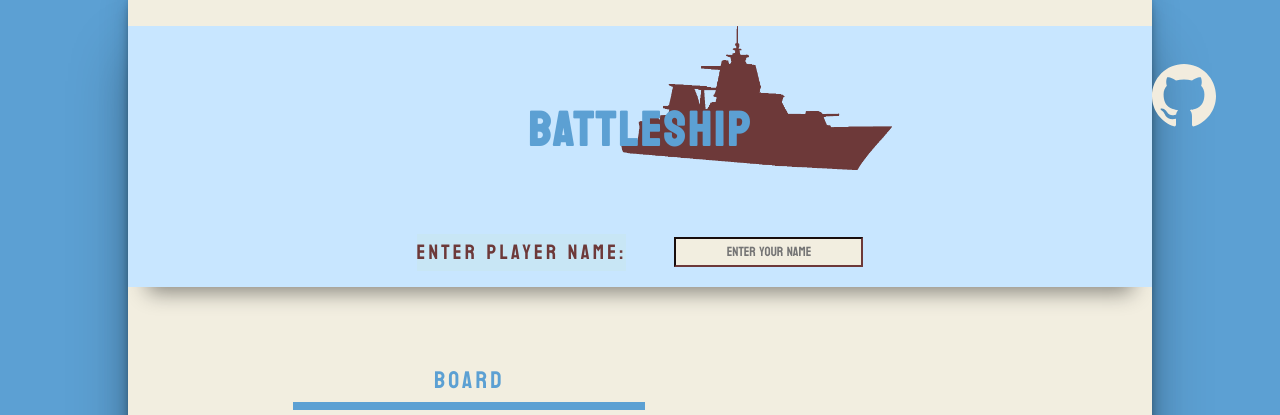
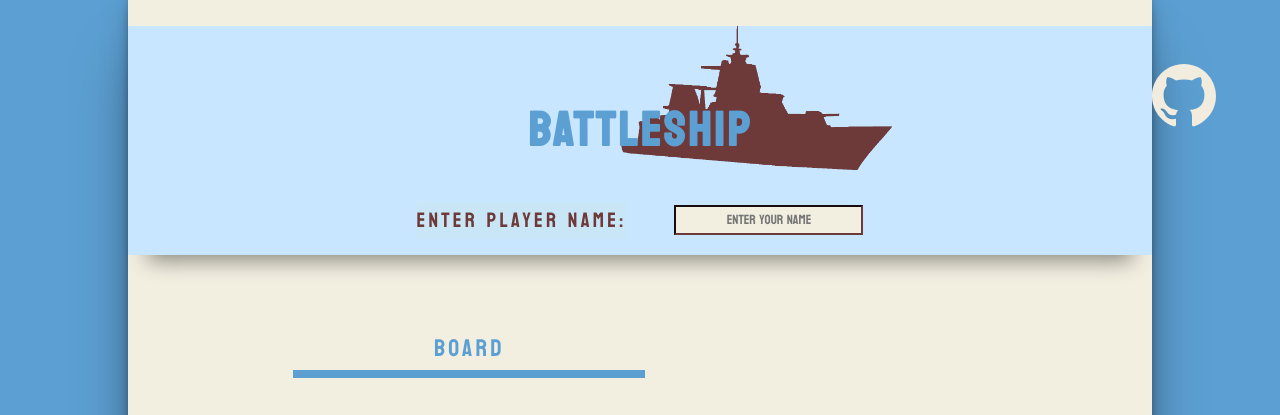
Before and after one commit to MaciejDabrowskii/PROJECT-BATTLESHIP, a website built with webpack: page dist/index.html in a window 1280 px wide. Shown: the top 415 px of the page. Built offline with nearby package versions, Linux system fonts and the light colour scheme.

Commit message:
small css tweaks

```diff
--- a/src/style.css
+++ b/src/style.css
@@ -83,7 +83,7 @@
 }
 
 .player-name-input-container {
-  padding: 13rem 0 1rem 0;
+  padding: 11rem 0 1rem 0;
   display: flex;
   align-items: center;
   justify-content: center;
```
Also changed, not shown: 1 other file.
